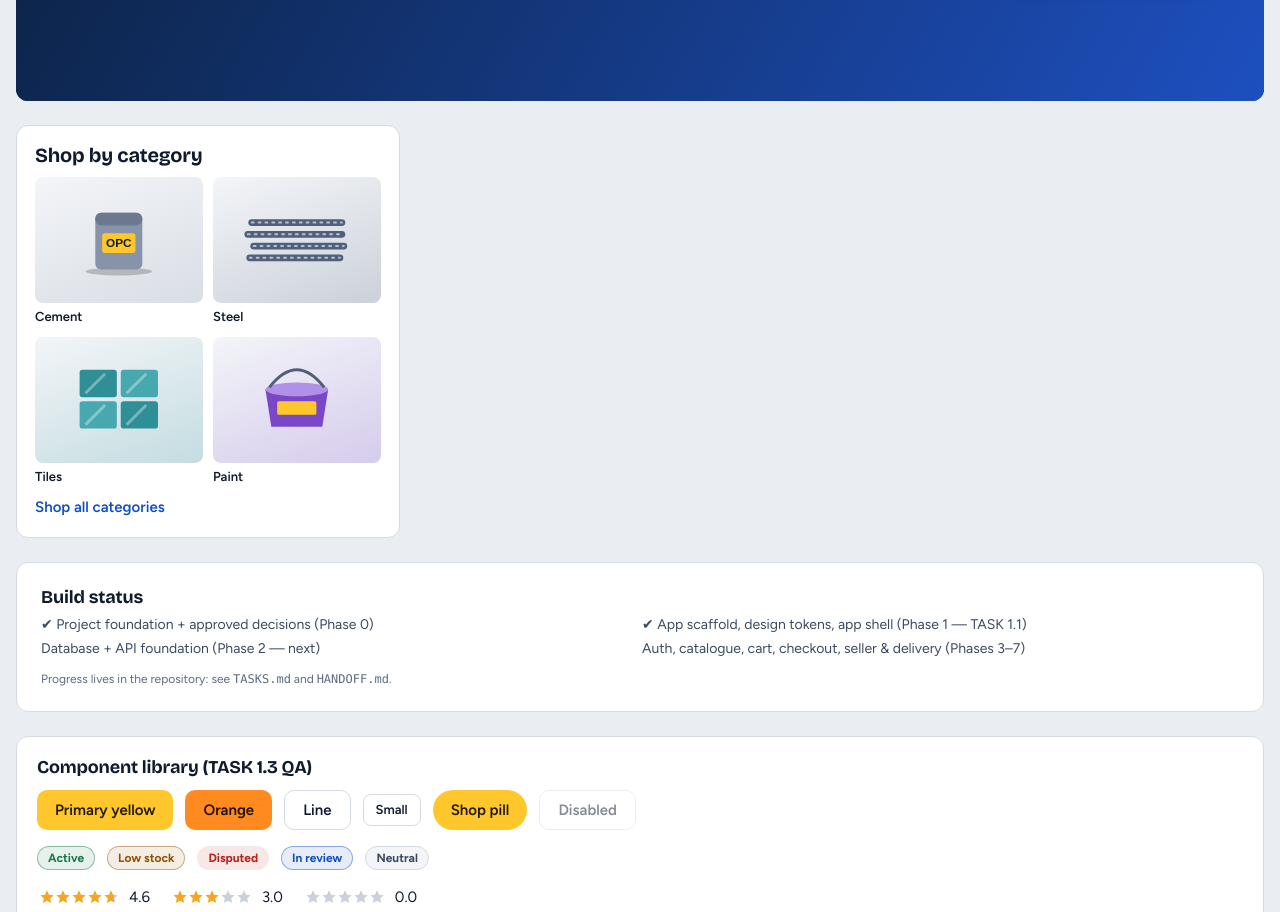
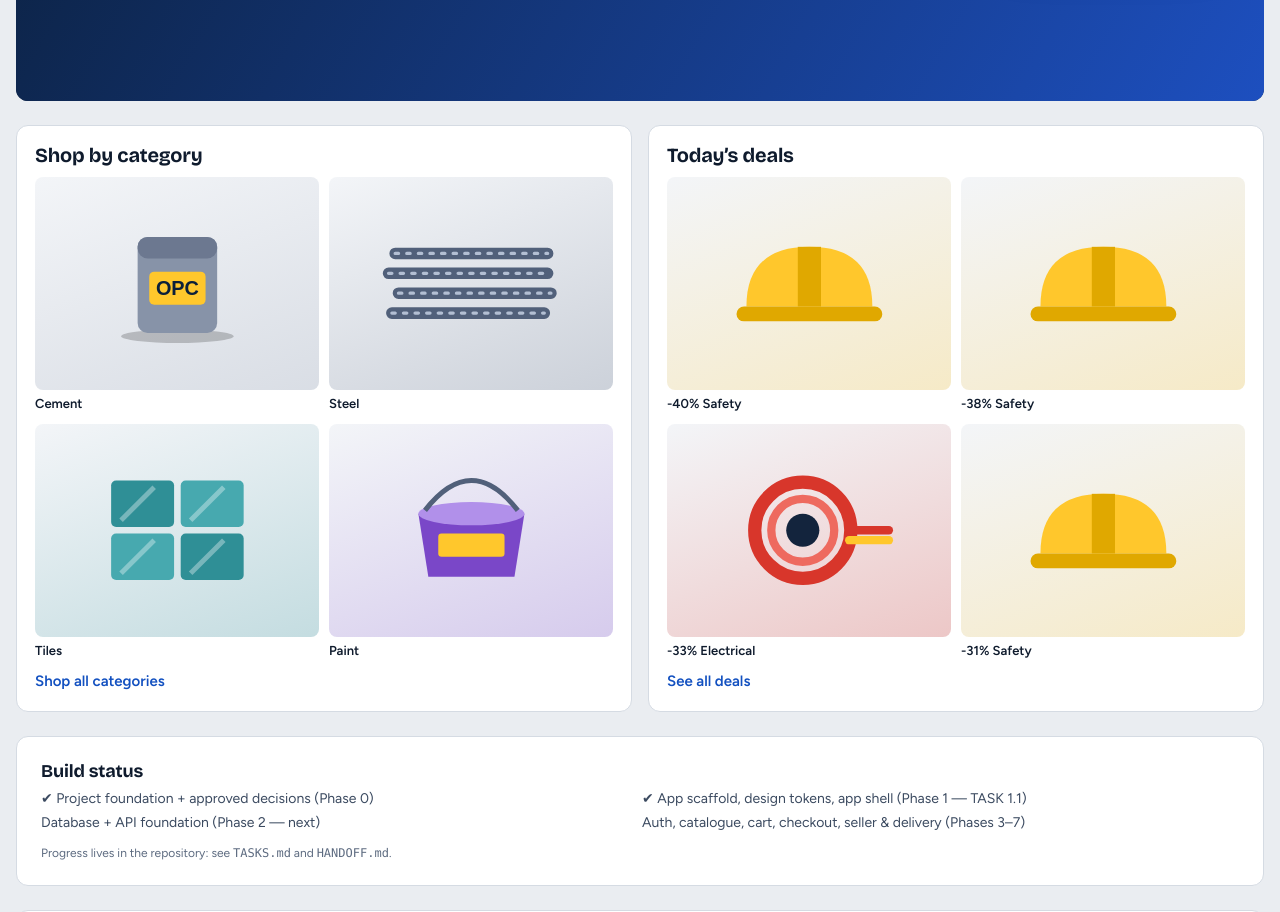
Before and after one commit to ninad-aplia/Constro-Well, a Next.js app in the folder app/: page / in a window 1280 px wide. Shown: the part 420-1332 px from the top of the page. Built offline with nearby package versions, Linux system fonts and the light colour scheme.

Commit message:
feat(customer): add homepage deals tile

```diff
--- a/app/src/app/page.tsx
+++ b/app/src/app/page.tsx
@@ -1,17 +1,30 @@
 // Placeholder storefront route (TASK 1.1). No shopping workflow yet beyond
-// the hero carousel and category tiles (TASK 4.1, in progress) — deals and
-// best sellers still to come.
+// the hero carousel, category tiles and deals tiles (TASK 4.1, in progress) —
+// bulk saver, sign-in tile and best sellers still to come.
 import PrimitiveShowcase from "@/components/ui/PrimitiveShowcase";
 import Hero from "@/components/home/Hero";
 import CategoryTiles from "@/components/home/CategoryTiles";
+import DealTiles from "@/components/home/DealTiles";
 
 export default function Home() {
   return (
     <div className="mx-auto max-w-[1500px] px-4 py-6">
       <Hero />
 
-      <section aria-label="Product categories" className="mt-6 max-w-sm">
+      {/*
+        Prototype `.tiles` row (buildgrid-shop.html:76, 156, 158) is 4 columns
+        desktop (>1100px), 2 columns at intermediate widths (≤1100px), 1 column
+        mobile (≤640px). Only 2 of the eventual 4 tiles exist (category, deals;
+        bulk saver + sign-in still to come), so this grid intentionally stays at
+        the 2-column tier at all widths ≥640px for now — add an `lg:grid-cols-4`
+        tier only once all 4 tiles are implemented, to avoid empty desktop slots.
+      */}
+      <section
+        aria-label="Shop by category and today's deals"
+        className="mt-6 grid grid-cols-1 gap-4 sm:grid-cols-2"
+      >
         <CategoryTiles />
+        <DealTiles />
       </section>
 
       <section
--- /dev/null
+++ b/app/src/components/home/DealTiles.tsx
@@ -0,0 +1,45 @@
+// "Today's deals" home tile — port of buildgrid-shop.html's `.tile`/`.mini4`/`.mi`
+// section (lines 402, 406, 409): top 4 discounted products by category/off%,
+// linking to the product page. Server component: data comes from the catalog
+// API facade. Discounts shown are prototype mock-catalogue sample data, not
+// live offers.
+import Link from "next/link";
+import Card from "@/components/ui/Card";
+import { getDealTiles } from "@/lib/api/catalog";
+
+export default async function DealTiles() {
+  const tiles = await getDealTiles();
+
+  return (
+    <Card className="flex flex-col gap-2.5 p-[18px]">
+      <h2 className="font-display text-xl font-bold">Today’s deals</h2>
+      <div className="grid grid-cols-2 gap-2.5">
+        {tiles.map(({ id, category, off, hue, art }) => (
+          <Link
+            key={id}
+            href={`/product/${id}`}
+            className="grid gap-1 text-[13px] font-semibold text-ink hover:text-link hover:no-underline"
+          >
+            <span
+              className="grid aspect-[4/3] place-items-center rounded-lg"
+              style={{
+                backgroundImage: `linear-gradient(160deg, var(--tint), color-mix(in srgb, ${hue} 24%, var(--tint)))`,
+              }}
+            >
+              <svg
+                viewBox="0 0 120 80"
+                aria-hidden="true"
+                className="w-[70%]"
+                dangerouslySetInnerHTML={{ __html: art }}
+              />
+            </span>
+            <span>{`-${off}% ${category}`}</span>
+          </Link>
+        ))}
+      </div>
+      <Link href="/search?deal=1" className="mt-auto font-semibold text-link">
+        See all deals
+      </Link>
+    </Card>
+  );
+}
--- a/app/src/lib/api/catalog.ts
+++ b/app/src/lib/api/catalog.ts
@@ -2,7 +2,7 @@
 // through (see data/catalog.ts header). Wraps the mock catalogue behind async
 // calls today; swaps to real fetch/DB-backed calls once TASK 2.1/2.2 land,
 // without UI call sites changing shape.
-import { ART, HUE, SLIDES, type Slide } from "@/data/catalog";
+import { ART, HUE, PRODUCTS, SLIDES, type Slide } from "@/data/catalog";
 import { CATEGORIES, type Category } from "@/lib/shop/types";
 
 /** Categories featured on the homepage "Shop by category" tile (prototype `catTiles`, buildgrid-shop.html:405). */
@@ -36,3 +36,23 @@ export interface HeroSlide extends Omit<Slide, "art"> {
 export async function getHeroSlides(): Promise<HeroSlide[]> {
   return SLIDES.map((s) => ({ ...s, art: s.art.map((c) => ART[c as Category]) as [string, string] }));
 }
+
+export interface DealTile {
+  id: number;
+  category: Category;
+  off: number;
+  hue: string;
+  art: string;
+}
+
+/** Discounted products (prototype `deals()`, buildgrid-shop.html:401: off >= 15%, highest discount first). */
+function discountedProducts() {
+  return PRODUCTS.filter((p) => p.off >= 15).sort((a, b) => b.off - a.off);
+}
+
+/** Tiles for the homepage "Today's deals" card (prototype `dealTiles`, buildgrid-shop.html:406). */
+export async function getDealTiles(): Promise<DealTile[]> {
+  return discountedProducts()
+    .slice(0, 4)
+    .map((p) => ({ id: p.id, category: p.cat, off: p.off, hue: HUE[p.cat], art: ART[p.cat] }));
+}
```
